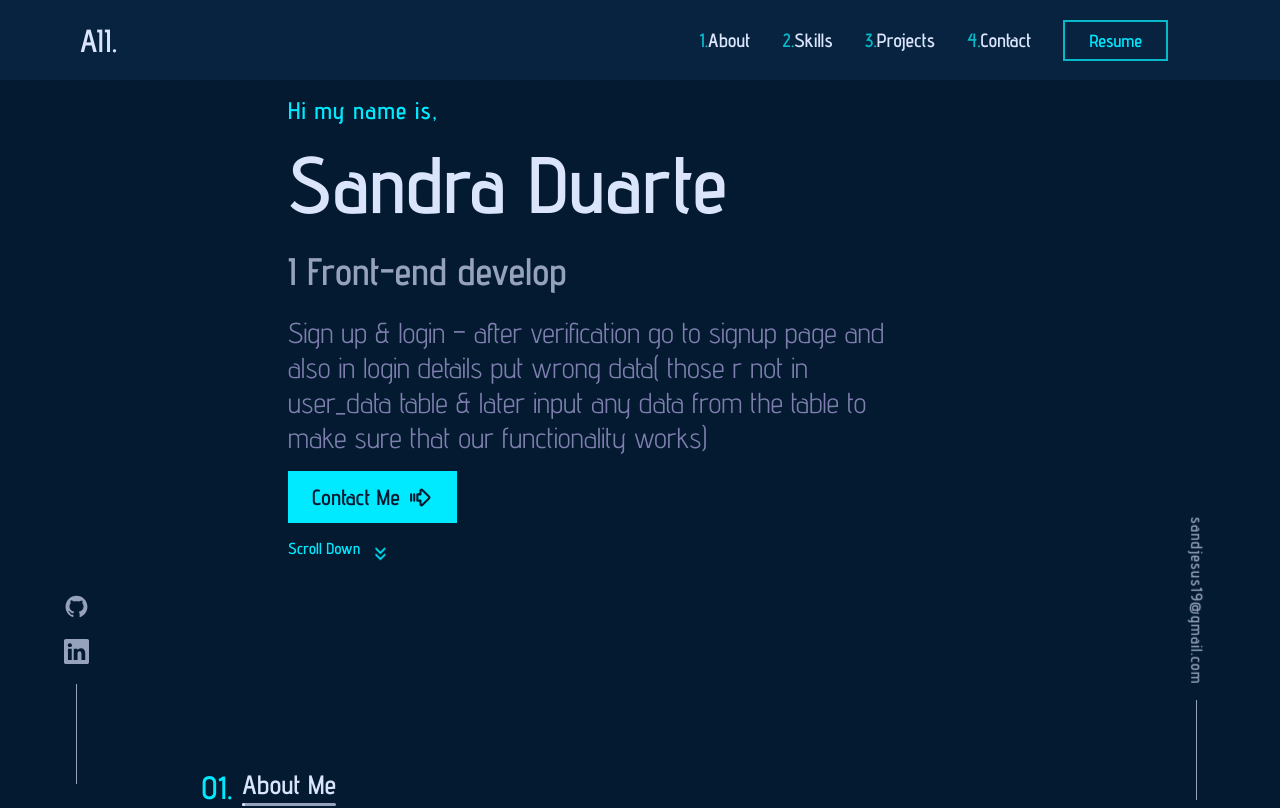
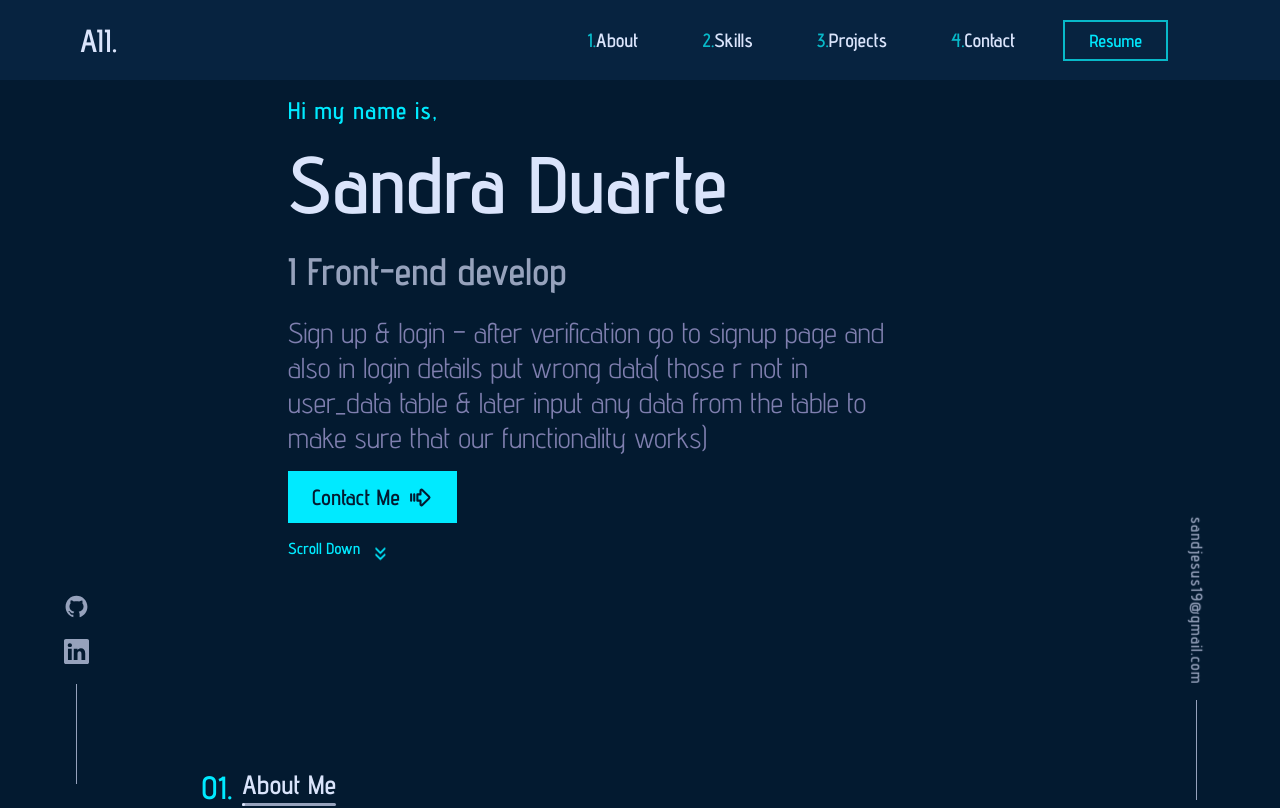
Before and after one commit to Sandra-Duarte/my-portfolio, a React (Create React App) app: page / in a window 1280 px wide. Shown: the top 808 px of the page. Built offline with nearby package versions, Linux system fonts and the light colour scheme.

Commit message:
end media screen innavbar

```diff
--- a/src/Componenent/Page/Navbar/Navbar.scss
+++ b/src/Componenent/Page/Navbar/Navbar.scss
@@ -103,9 +103,11 @@
 @media screen and (min-width:769px){
 .toggleNavBar, .closeNavBar{
   display: none;
+
 }
 
 .header{
+  padding: 2.5rem 2rem;
   .navLists{
     display: flex;
     align-items: center;
@@ -148,6 +150,9 @@
     .navBar{
       .navLists{
         padding: 0 2rem;
+        .navItem{
+          padding: 0 2rem;
+        }
       }
     }
   }
```
